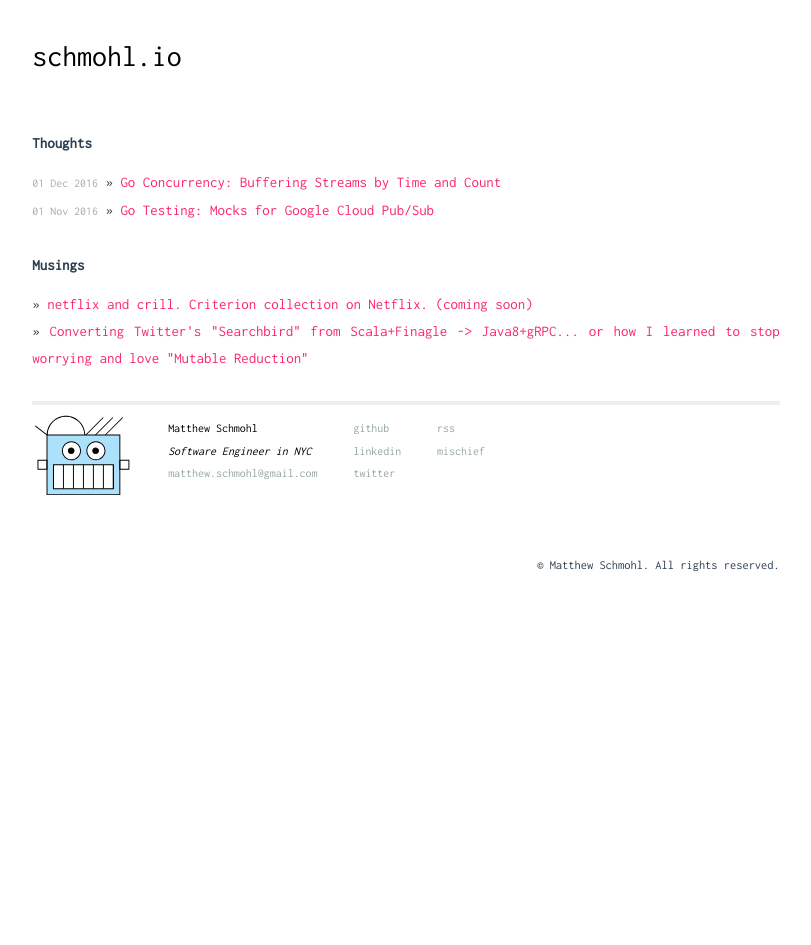
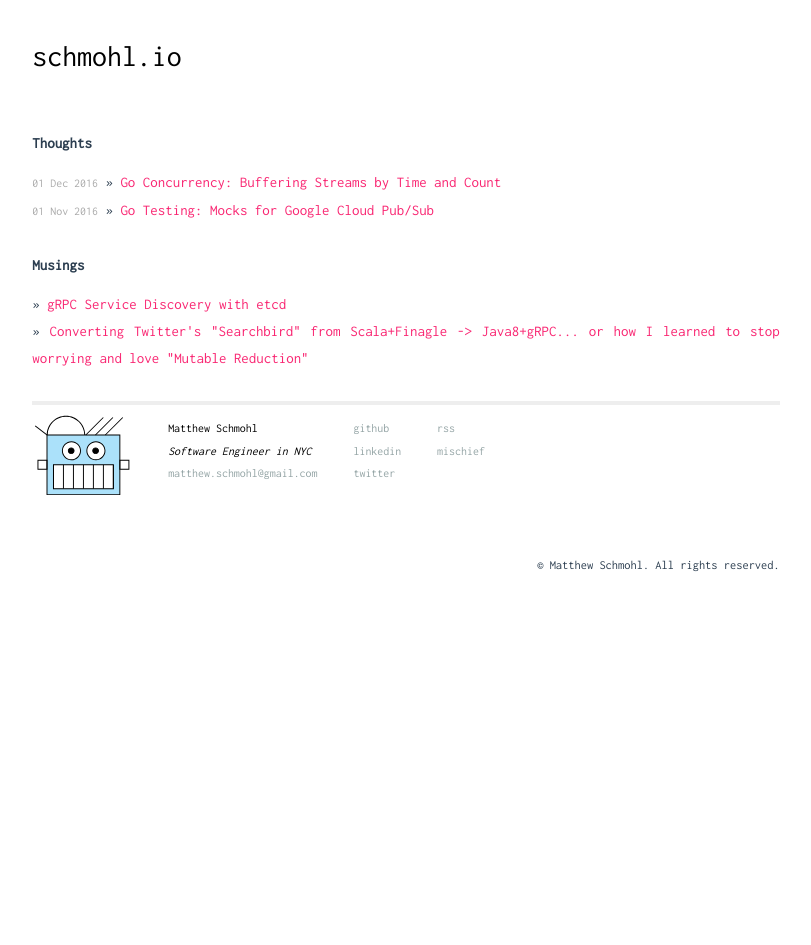
Before and after one commit to schmohlio/schmohlio.github.io, a Jekyll site: the page built from index.html, in a window 1280 px wide. Shown: the whole page, without its empty margins (234-1045 px from the left). Built offline with Jekyll 4.4.1, drawn with Linux system fonts in a browser that asks for light colours.

Commit message:
update recent projects

```diff
--- a/index.html
+++ b/index.html
@@ -13,7 +13,7 @@ title: home
 
   <h1>Musings</h1>
   <ul class="posts">
-      <li><span></span> &raquo; <a href="/">netflix and crill. Criterion collection on Netflix. (coming soon)</a></li>
+      <li><span></span> &raquo; <a href="https://github.com/schmohlio/grpc-etcd-java">gRPC Service Discovery with etcd</a></li>
       <li><span></span> &raquo; <a href="https://github.com/schmohlio/searchbird-grpc">Converting Twitter's "Searchbird" from Scala+Finagle -> Java8+gRPC... or how I learned to stop worrying and love "Mutable Reduction"</a></li>
   </ul>
 </div>
```
